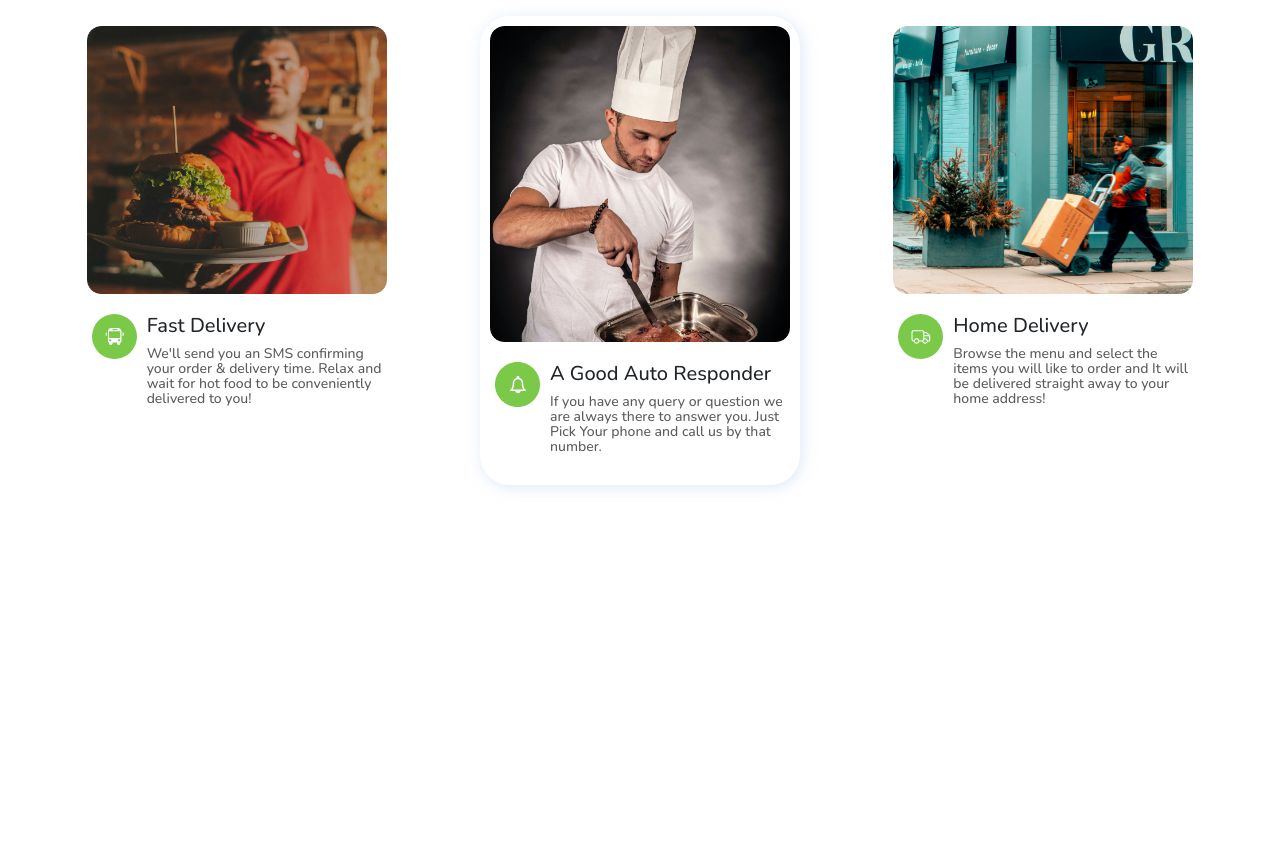
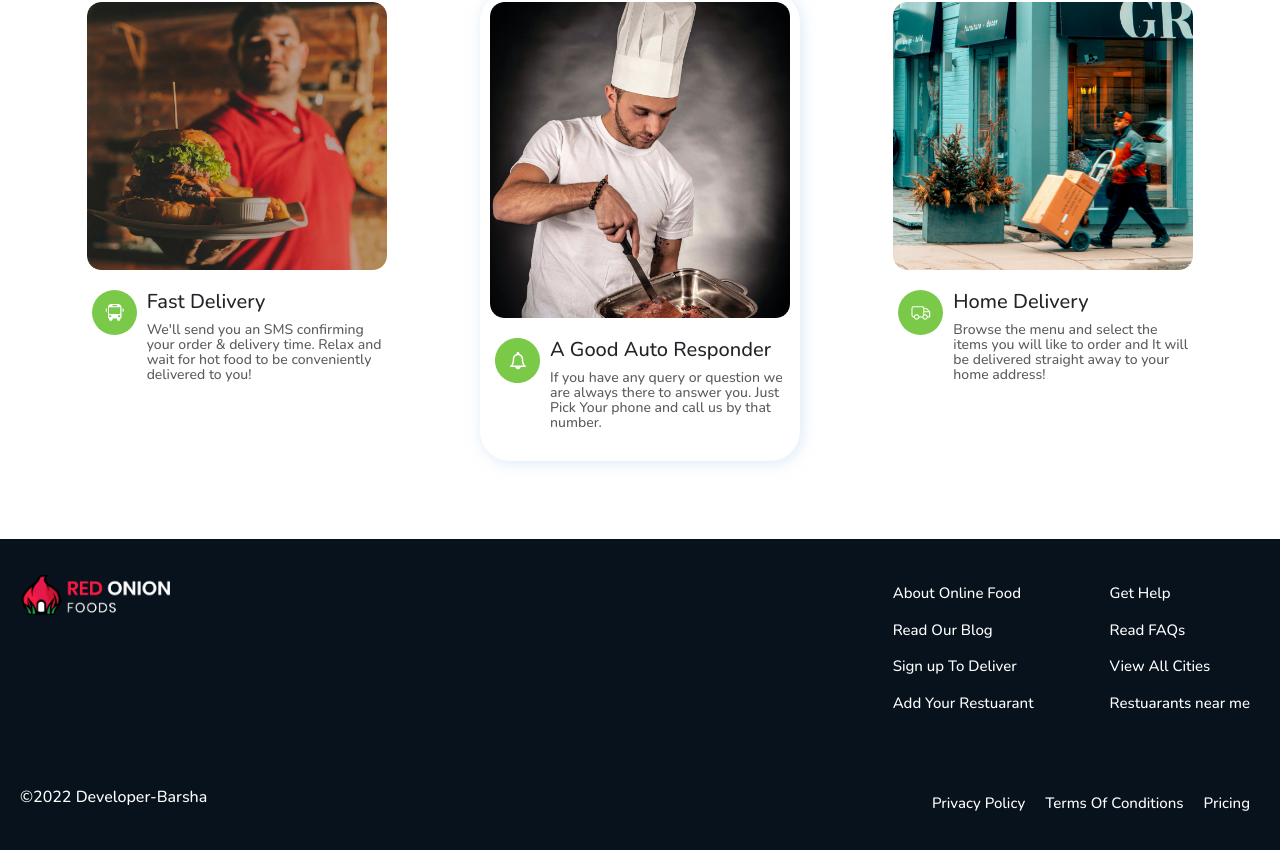
Before and after one commit to Developer-Barsha/red-onion-restaurant, a React (Create React App) app: page / in a window 1280 px wide. Shown: the part 1638-2488 px from the top of the page. Before the commit the page ends 2201 px from the top, so only its background shows below. Built offline with nearby package versions, Linux system fonts and the light colour scheme; the HTML template or start-up script is replaced by a standard one.

Commit message:
footer added

```diff
--- a/src/App.js
+++ b/src/App.js
@@ -1,6 +1,7 @@
 import { Route, Routes } from 'react-router-dom';
 import './App.css';
 import Home from './pages/Home/Home/Home';
+import Footer from './pages/Shared/Footer/Footer';
 import Header from './pages/Shared/Header/Header';
 import Login from './pages/Shared/Login/Login';
 
@@ -13,6 +14,7 @@ function App() {
         <Route path='/home' element={<Home/>}></Route>
         <Route path='/login' element={<Login/>}></Route>
       </Routes>
+      <Footer></Footer>
     </div>
   );
 }
--- a/src/pages/Home/Meal/Meal.css
+++ b/src/pages/Home/Meal/Meal.css
@@ -1,7 +1,7 @@
 .meal{
     width: 320px;
     border-radius: 10px;
-    padding: 10px;
+    padding: 0 10px;
     text-align: center;
     margin: 10px auto;
 }
--- a/src/pages/Home/Tabs/Tabs.js
+++ b/src/pages/Home/Tabs/Tabs.js
@@ -14,7 +14,7 @@ function ControlledTabs() {
         id="controlled-tab-example"
         activeKey={key}
         onSelect={(k) => setKey(k)}
-        className="my-3 d-flex justify-content-center border-0"
+        className="mt-5 d-flex justify-content-center border-0"
       >
         <Tab eventKey="breakfasts" title="Breakfasts">
           <Breakfasts />
--- /dev/null
+++ b/src/pages/Shared/Footer/Footer.css
@@ -0,0 +1,10 @@
+footer{
+    color: white;
+    padding: 20px;
+    background-color: #07121c;
+}
+footer ul li{
+    padding: 7px 10px;
+    font-size: 15px;
+    list-style: none;
+}
--- /dev/null
+++ b/src/pages/Shared/Footer/Footer.js
@@ -0,0 +1,42 @@
+import React from 'react';
+import './Footer.css'
+import logo from '../../../images/logo.png'
+
+const Footer = () => {
+    const year = new Date().getFullYear();
+
+    return (
+        <footer>
+            <div className='d-flex justify-content-between my-3 mb-5'>
+                <img src={logo} width='150px' height={'40px'} alt="" />
+
+                <div className='d-flex gap-4'>
+                    <ul className='text-decoration-none'>
+                        <li>About Online Food</li>
+                        <li>Read Our Blog</li>
+                        <li>Sign up To Deliver</li>
+                        <li>Add Your Restuarant</li>
+                    </ul>
+
+                    <ul className='text-decoration-none'>
+                        <li>Get Help</li>
+                        <li>Read FAQs</li>
+                        <li>View All Cities</li>
+                        <li>Restuarants near me</li>
+                    </ul>
+                </div>
+            </div>
+
+            <div className='d-flex justify-content-between'>
+                <p>©{year} Developer-Barsha</p>
+                <ul className='d-flex text-decoration-none'>
+                    <li>Privacy Policy</li>
+                    <li>Terms Of Conditions</li>
+                    <li>Pricing</li>
+                </ul>
+            </div>
+        </footer>
+    );
+};
+
+export default Footer;
```
